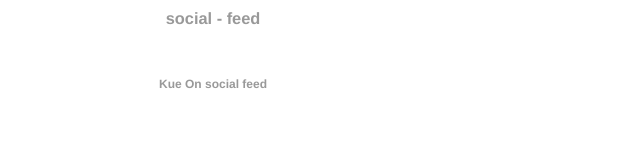
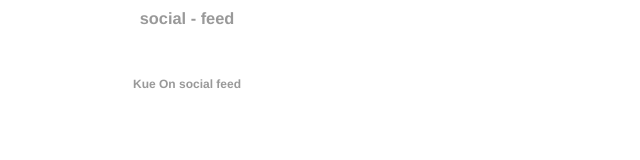
Before and after one commit to Kue/Kue-social-feed, a plain HTML site: page index.html in a window 1280 px wide. Shown: the full height of the page, 0-640 px from the left. Drawn offline with nearby package versions, Linux system fonts and the light colour scheme.

Commit message:
Update index.html

```diff
--- a/index.html
+++ b/index.html
@@ -16,7 +16,7 @@
             a{color: #0088cc;text-decoration: none;}
             a:hover,a:focus {color: #005580;text-decoration: underline;}
             .muted {color: #999999;}
-            .container {width:410px;}
+            .container {width:358px;}
         </style>
 <script type="text/javascript">
 function RClick(e){
```
